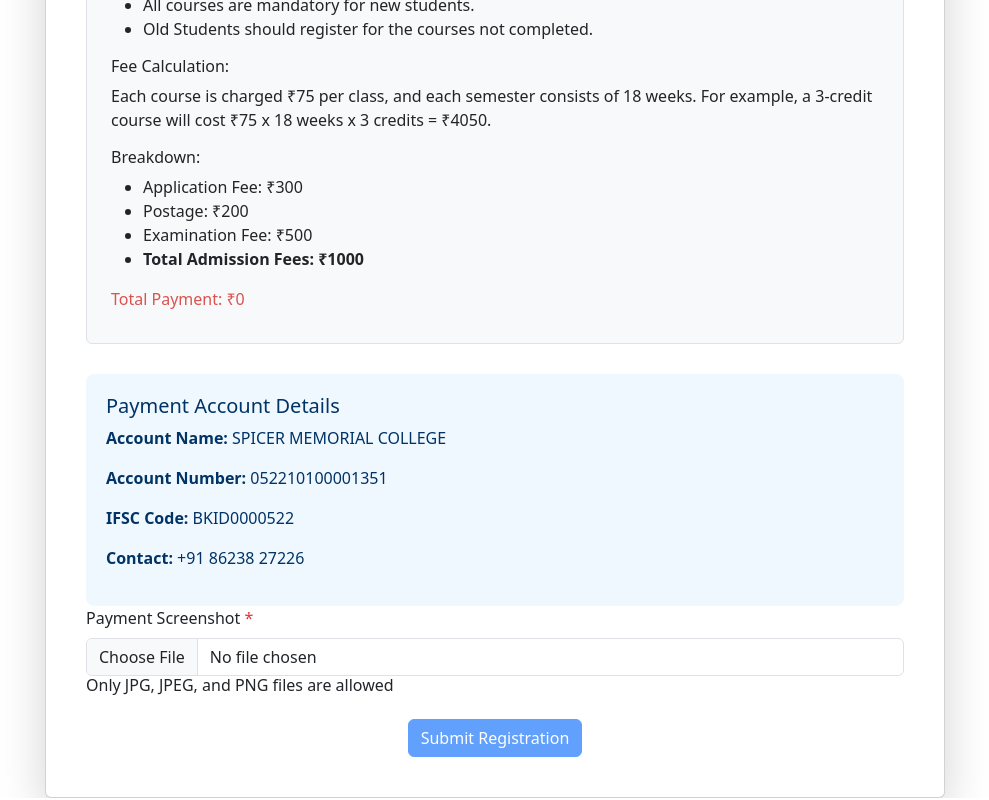
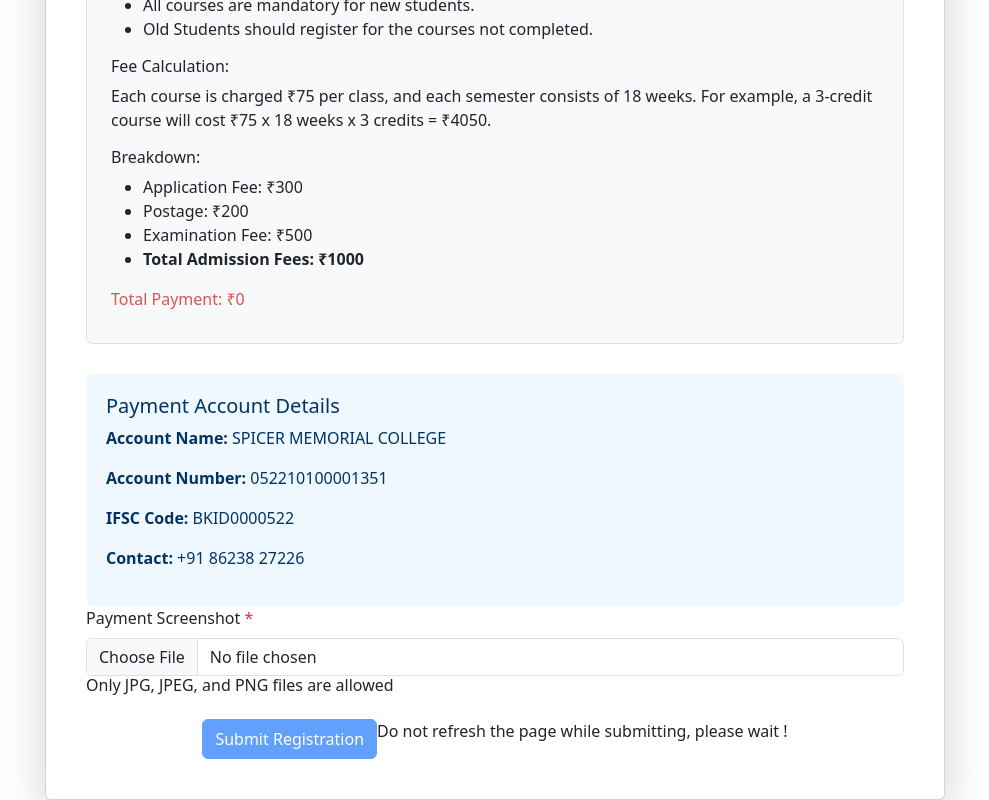
Before and after one commit to SpicerAdventistUniversity/SMCEN-fe, a React (Vite) app: page / in a window 1280 px wide. Shown: the part 1547-2347 px from the top of the page, without its empty margins (145-1134 px from the left). Built offline with nearby package versions, Linux system fonts and the light colour scheme.

Commit message:
Do not refresh

```diff
--- a/src/components/Auth/Register.jsx
+++ b/src/components/Auth/Register.jsx
@@ -633,6 +633,7 @@
               >
                 Submit Registration
               </Button>
+              <p>Do not refresh the page while submitting, please wait !</p>
             </div>
           </Form>
         </Card.Body>
```
